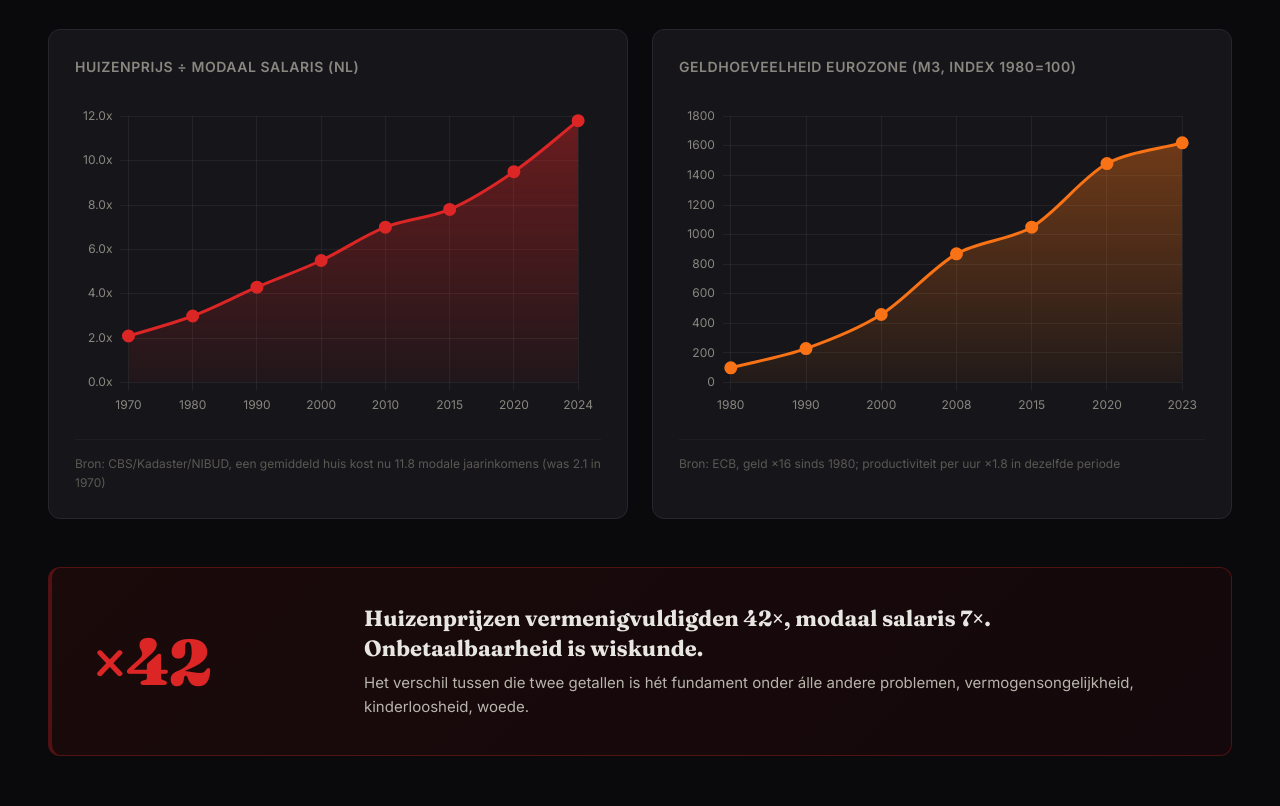
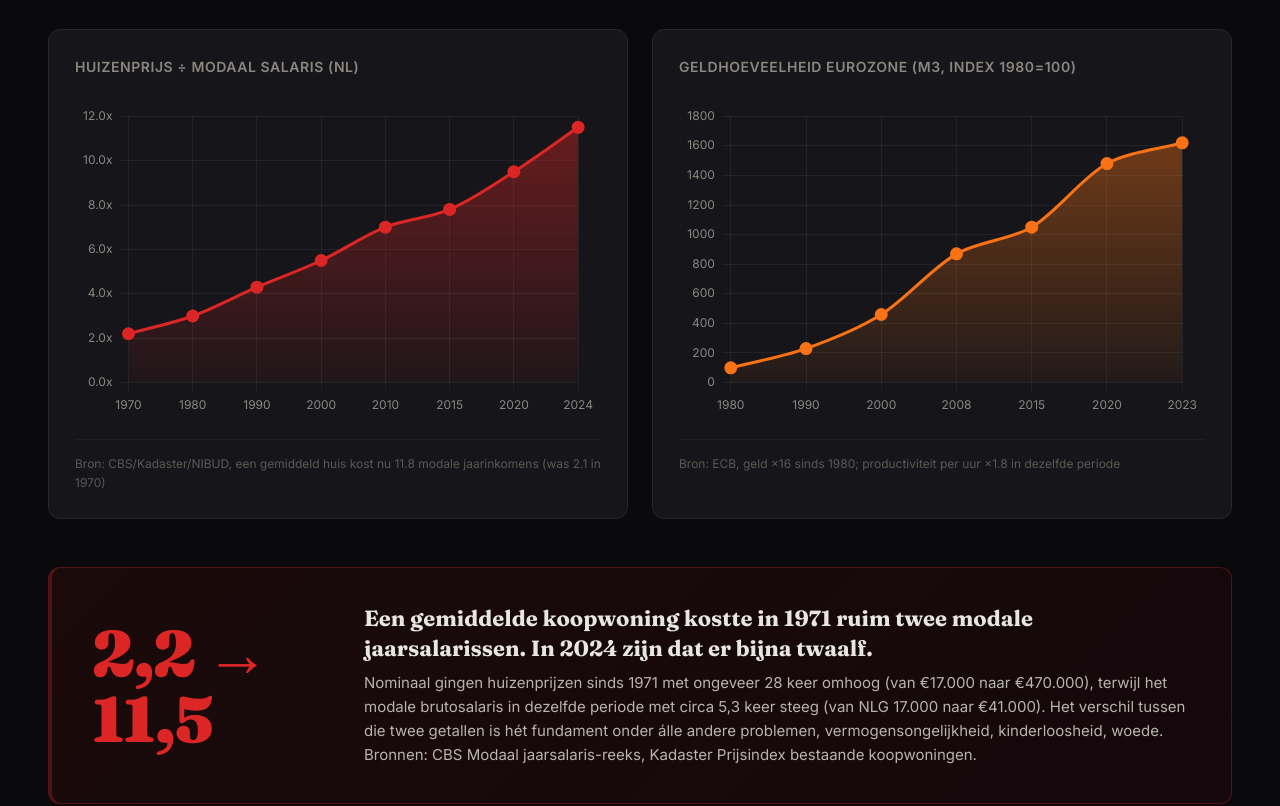
Before and after one commit to scorpiusstaffing/nl-naar-de-tyfus, a website: page index.html in a window 1280 px wide. Shown: the part 5043-5849 px from the top of the page. Drawn offline with nearby package versions, Linux system fonts and the light colour scheme; animation ran at ten frames a second.

Commit message:
v22: huizenprijs fact-check - 1971 was EUR 17.000 (niet 11.000), factor x28 ipv x42, modaal x5,3 ipv x7, ratio 2,2 -> 11,5 jaarsalarissen

```diff
--- a/data.js
+++ b/data.js
@@ -12,7 +12,7 @@ const DATA = {
      ==================================================================== */
   killerNumbers: [
     { value: "36%", label: "voorgestelde belasting op ongerealiseerd rendement vermogen vanaf 2027, wereldwijd vrijwel uniek", source: "Wet werkelijk rendement Box 3, Min. Financiën" },
-    { value: "x42", label: "huizenprijs sinds 1970, modaal salaris vermenigvuldigde slechts x7", source: "CBS, Kadaster, NIBUD" },
+    { value: "2,2 → 11,5", label: "aantal modale jaarsalarissen voor een gemiddelde koopwoning, 1971 naar 2024", source: "CBS Modaal jaarsalaris, Kadaster gemiddelde verkoopprijs" },
     { value: "28 → 36", label: "gemiddelde leeftijd waarop een Nederlander zijn eerste koopwoning verwerft (1995 naar 2024)", source: "Kadaster Starters­monitor, NVM kwartaalrapportages" },
     { value: "€600.000", label: "levenslange netto kosten van één gemiddelde niet-westerse asielmigrant", source: "WODC, J. van de Beek 2021" },
     { value: "71%", label: "van wie Nederland verlaat is hier nooit geboren, kwam, faalde, vertrok", source: "CBS Emigratie naar geboorteland 2023" },
@@ -32,8 +32,8 @@ const DATA = {
     label: "Wat is er ontkoppeld?",
     source: "CBS, Kadaster, NIBUD, ECB, DNB, eigen berekening",
     facts: [
-      { stat: "×42", label: "huizenprijs sinds begin jaren '70, werk­en­den moeten levens lang lenen om een dak te kopen" },
-      { stat: "×7", label: "modaal jaarinkomen in dezelfde periode, lonen lopen sloomer dan steen" },
+      { stat: "×28", label: "huizenprijs sinds 1971, in dezelfde periode steeg het modale brutosalaris circa ×5,3" },
+      { stat: "×5,3", label: "modaal brutosalaris in dezelfde periode (NLG 17.000 in 1971 naar €41.000 in 2024)" },
       { stat: "×11", label: "geldhoeveelheid in de eurozone sinds 1980, er is letterlijk meer geld dan goederen" },
       { stat: "×4.7", label: "vermogenskloof, top-10% bezit 65% van het Nederlandse vermogen" }
     ]
@@ -44,7 +44,7 @@ const DATA = {
     source: "CBS / Kadaster / NIBUD modaal salaris-reeks; eigen berekening",
     sourceUrl: "https://www.cbs.nl",
     years: [1970, 1980, 1990, 2000, 2010, 2015, 2020, 2024],
-    values: [2.1, 3.0, 4.3, 5.5, 7.0, 7.8, 9.5, 11.8]
+    values: [2.2, 3.0, 4.3, 5.5, 7.0, 7.8, 9.5, 11.5]
   },
 
   koopkrachtVergelijking: {
@@ -331,7 +331,7 @@ const DATA = {
     source: "CBS en Kadaster, Prijsindex bestaande koopwoningen",
     sourceUrl: "https://www.cbs.nl/nl-nl/cijfers/detail/83906NED",
     years: [1971, 1980, 1990, 1995, 2000, 2008, 2013, 2018, 2022, 2024, 2025, 2026],
-    values: [11000, 70000, 90000, 99000, 172000, 254000, 213000, 287000, 435000, 470000, 485000, 495000]
+    values: [17000, 70000, 90000, 99000, 172000, 254000, 213000, 287000, 435000, 470000, 485000, 495000]
   },
 
   woningtekort: {
--- a/index.html
+++ b/index.html
@@ -268,10 +268,10 @@
     </div>
 
     <div class="callout dark">
-      <div class="callout-num">×42</div>
-      <div>
-        <h4>Huizenprijzen vermenigvuldigden 42×, modaal salaris 7×. Onbetaalbaarheid is wiskunde.</h4>
-        <p>Het verschil tussen die twee getallen is hét fundament onder álle andere problemen, vermogensongelijkheid, kinderloosheid, woede.</p>
+      <div class="callout-num">2,2 → 11,5</div>
+      <div>
+        <h4>Een gemiddelde koopwoning kostte in 1971 ruim twee modale jaarsalarissen. In 2024 zijn dat er bijna twaalf.</h4>
+        <p>Nominaal gingen huizenprijzen sinds 1971 met ongeveer 28 keer omhoog (van €17.000 naar €470.000), terwijl het modale brutosalaris in dezelfde periode met circa 5,3 keer steeg (van NLG 17.000 naar €41.000). Het verschil tussen die twee getallen is hét fundament onder álle andere problemen, vermogensongelijkheid, kinderloosheid, woede. Bronnen: CBS Modaal jaarsalaris-reeks, Kadaster Prijsindex bestaande koopwoningen.</p>
       </div>
     </div>
   </div>
```
Also changed, not shown: 1 other file.
